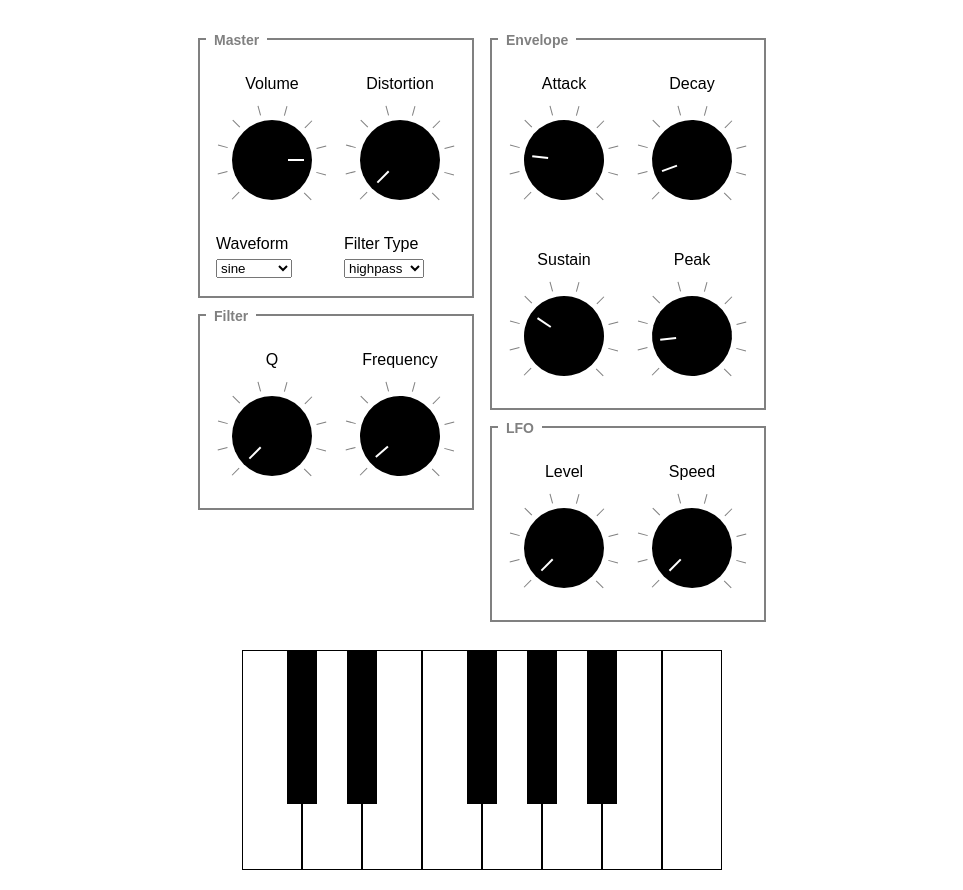
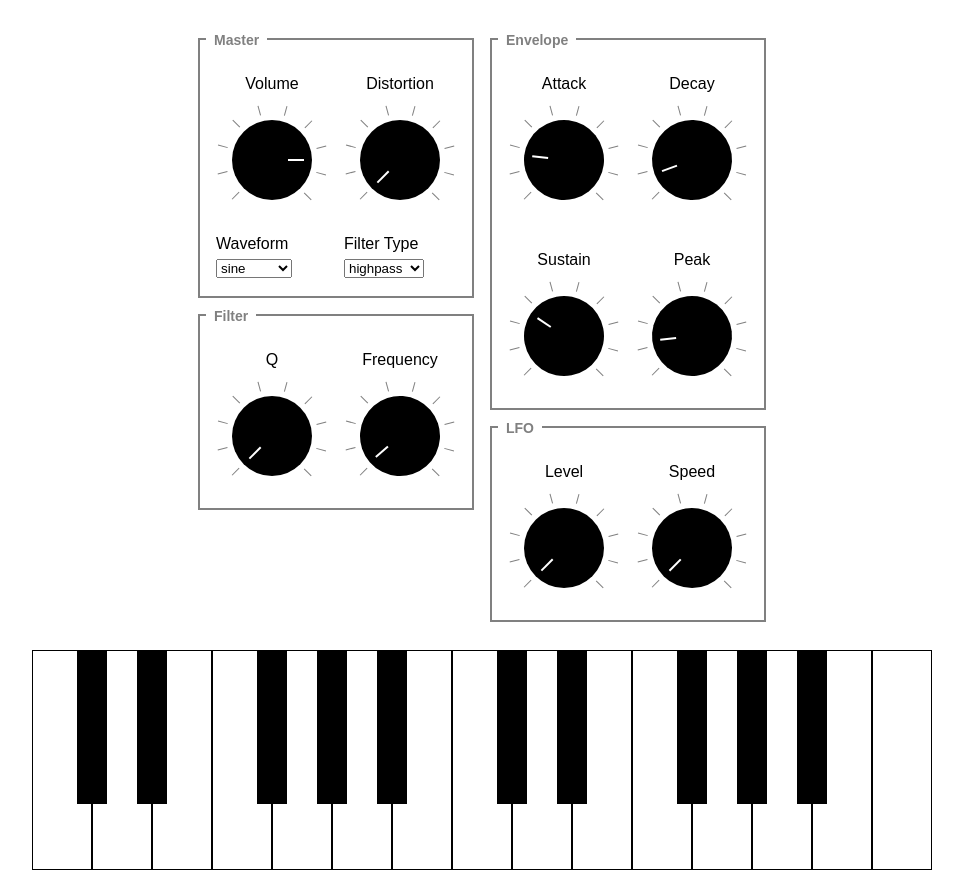
Before and after one commit to nap4sov/browser-synth, a React (Vite) app: page / in a window 1280 px wide. Both pictures are taken after a click on the button "Allow audio". Shown: the whole page, without its empty margins (158-1121 px from the left). Built offline with nearby package versions, Linux system fonts and the light colour scheme.

Commit message:
add custom notes, fix keyboard event handling

```diff
--- a/src/App.tsx
+++ b/src/App.tsx
@@ -1,8 +1,9 @@
 import { useEffect, useState } from 'react';
+import { createSynthesizer } from 'audio';
 import Synthesizer from 'audio/synthesizer';
-import { createSynthesizer } from 'audio';
 import Keyboard from 'components/Keyboard';
 import Controls from 'components/Controls';
+import notes from 'assets/notes';
 
 const App = () => {
   const [audioAllowed, setAudioAllowed] = useState(false);
@@ -11,7 +12,7 @@ const App = () => {
   useEffect(() => {
     if (!audioAllowed) return;
 
-    const syntesizer = createSynthesizer();
+    const syntesizer = createSynthesizer(notes);
     setSynth(syntesizer);
   }, [audioAllowed]);
 
--- /dev/null
+++ b/src/assets/notes.ts
@@ -0,0 +1,102 @@
+export default [
+  {
+    note: 'C3',
+    freq: 261.63 / 2,
+  },
+  {
+    note: 'C#3',
+    freq: 277.18 / 2,
+  },
+  {
+    note: 'D3',
+    freq: 293.66 / 2,
+  },
+  {
+    note: 'D#3',
+    freq: 311.13 / 2,
+  },
+  {
+    note: 'E3',
+    freq: 329.63 / 2,
+  },
+  {
+    note: 'F3',
+    freq: 349.23 / 2,
+  },
+  {
+    note: 'F#3',
+    freq: 369.99 / 2,
+  },
+  {
+    note: 'G3',
+    freq: 392.0 / 2,
+  },
+  {
+    note: 'G#3',
+    freq: 415.3 / 2,
+  },
+  {
+    note: 'A3',
+    freq: 440.0 / 2,
+  },
+  {
+    note: 'A#3',
+    freq: 466.16 / 2,
+  },
+  {
+    note: 'B3',
+    freq: 493.88 / 2,
+  },
+  {
+    note: 'C4',
+    freq: 261.63,
+  },
+  {
+    note: 'C#4',
+    freq: 277.18,
+  },
+  {
+    note: 'D4',
+    freq: 293.66,
+  },
+  {
+    note: 'D#4',
+    freq: 311.13,
+  },
+  {
+    note: 'E4',
+    freq: 329.63,
+  },
+  {
+    note: 'F4',
+    freq: 349.23,
+  },
+  {
+    note: 'F#4',
+    freq: 369.99,
+  },
+  {
+    note: 'G4',
+    freq: 392.0,
+  },
+  {
+    note: 'G#4',
+    freq: 415.3,
+  },
+  {
+    note: 'A4',
+    freq: 440.0,
+  },
+  {
+    note: 'A#4',
+    freq: 466.16,
+  },
+  {
+    note: 'B4',
+    freq: 493.88,
+  },
+  {
+    note: 'C5',
+    freq: 523.25,
+  },
+];
--- a/src/audio/index.ts
+++ b/src/audio/index.ts
@@ -1,6 +1,8 @@
 import Synthesizer from './synthesizer';
 
-export const createSynthesizer = () => {
+export const createSynthesizer = (
+  customNotes?: { freq: number; note: string }[],
+) => {
   const audioContext = new AudioContext();
-  return new Synthesizer(audioContext);
+  return new Synthesizer(audioContext, customNotes || []);
 };
--- a/src/audio/synthesizer.ts
+++ b/src/audio/synthesizer.ts
@@ -9,10 +9,15 @@ export default class Synthesizer {
 
   private keys: SynthesizerKeyboard;
 
-  constructor(audioContext: AudioContext) {
+  constructor(
+    audioContext: AudioContext,
+    customNotes: { freq: number; note: string }[],
+  ) {
+    const notesArray = customNotes.length ? customNotes : notes;
+
     this.mixer = new Mixer(
       audioContext,
-      notes.map(({ freq }) => freq),
+      notesArray.map(({ freq }) => freq),
     );
 
     this.mixer.getMixerOut().connect(audioContext.destination);
@@ -20,7 +25,7 @@ export default class Synthesizer {
 
     this.controlPanel = new ControlPanel(this.mixer);
 
-    this.keys = notes.reduce((acc, { note, freq }) => {
+    this.keys = notesArray.reduce((acc, { note, freq }) => {
       const oscillator = oscillators[freq];
       return {
         ...acc,
@@ -32,8 +37,11 @@ export default class Synthesizer {
           stop: () => {
             oscillator.stop();
           },
-          changeFrequency: () => {
-            oscillator.setFrequency(freq);
+          changeFrequency: (value?: number) => {
+            oscillator.setFrequency(value || freq);
+          },
+          getFrequency: () => {
+            return freq;
           },
         },
       };
--- a/src/audio/types.ts
+++ b/src/audio/types.ts
@@ -1,7 +1,8 @@
 export interface IKeyboardKey {
   play: () => void;
   stop: () => void;
-  changeFrequency: () => void;
+  changeFrequency: (value?: number) => void;
+  getFrequency: () => number;
 }
 
 export type SynthesizerKeyboard = Record<string, IKeyboardKey>;
--- /dev/null
+++ b/src/components/Keyboard/helpers.ts
@@ -0,0 +1,47 @@
+import { SynthesizerKeyboard } from 'audio/types';
+
+export const KEY_WIDTH = 60;
+
+export const getKeyboardByOctaves = (keyboard: SynthesizerKeyboard) => {
+  const allKeys = Object.keys(keyboard);
+  const allOctaves = [];
+  let currentOctave = [];
+  let keyNum = 0;
+
+  for (let k = 0; k < allKeys.length; k += 1) {
+    keyNum += 1;
+
+    const note = allKeys[k];
+    currentOctave.push({ [note]: keyboard[note] });
+    if (keyNum === 12) {
+      keyNum = 0;
+      allOctaves.push(currentOctave);
+      currentOctave = [];
+    }
+    if (k === allKeys.length - 1) {
+      allOctaves.push(currentOctave);
+    }
+  }
+
+  return allOctaves;
+};
+
+export const getKeyProps = (
+  note: string,
+  keyIndex: number,
+  octaveIndex: number,
+) => {
+  const isBlack = note.includes('#');
+  const octaveWidth = octaveIndex * KEY_WIDTH * 7;
+  const leftOffset =
+    (KEY_WIDTH / 2) * keyIndex +
+    KEY_WIDTH / 4 +
+    (keyIndex >= 6 ? KEY_WIDTH / 2 : 0) +
+    octaveWidth;
+
+  return {
+    isBlack,
+    leftOffset,
+    width: isBlack ? KEY_WIDTH / 2 : KEY_WIDTH,
+  };
+};
--- a/src/components/Keyboard/index.tsx
+++ b/src/components/Keyboard/index.tsx
@@ -1,87 +1,81 @@
-import { useState, useEffect } from 'react';
+import { PointerEventHandler } from 'react';
 import './styles.css';
 import { SynthesizerKeyboard } from 'audio/types';
+import { getKeyboardByOctaves, getKeyProps } from './helpers';
 
-const KEY_WIDTH = 60;
+const currentNotes = new Map<number, string>();
 
 const Keyboard = ({ keyboard }: { keyboard: SynthesizerKeyboard }) => {
-  const [currentNote, setCurrentNote] = useState('');
-  const [pointerPressed, setPointerPressed] = useState(false);
-
-  const handleNoteChange = (x: number, y: number, isStart: boolean) => {
-    const element = document.elementFromPoint(x, y);
+  const handleNotesChange: PointerEventHandler<HTMLDivElement> = ({
+    clientX,
+    clientY,
+    pointerId,
+    nativeEvent,
+  }) => {
+    // pointer event combined with pointer id allows multitouch handling on any device
+    const element = document.elementFromPoint(clientX, clientY);
     const note = element?.getAttribute('data-note');
 
-    if (!note || note === currentNote) return;
+    if (!note) return;
 
-    setCurrentNote(note);
-    if (isStart) {
+    // start new oscillator only on initial touch/click
+    if (nativeEvent.type === 'pointerdown') {
+      currentNotes.set(pointerId, note);
       keyboard[note].play();
     } else {
-      keyboard[note].changeFrequency();
+      // on pointer move change ringing ocsillator frequency
+      const currentFrequency = keyboard[note].getFrequency();
+      const heldNote = currentNotes.get(pointerId);
+      keyboard[heldNote || note].changeFrequency(currentFrequency);
     }
   };
 
-  const handleNoteStop = () => {
-    if (!currentNote) return;
+  const handleNoteStop = (pointerId: number) => {
+    const note = currentNotes.get(pointerId);
+    if (!note) return;
 
-    keyboard[currentNote].stop();
-    setCurrentNote('');
+    keyboard[note].stop();
+    currentNotes.delete(pointerId);
   };
-
-  useEffect(() => {
-    const handlePointerPressed = () => {
-      setPointerPressed(true);
-    };
-    const handlePointerReleased = () => {
-      setPointerPressed(false);
-    };
-    window.addEventListener('pointerdown', handlePointerPressed);
-    window.addEventListener('pointerup', handlePointerReleased);
-
-    return () => {
-      window.removeEventListener('pointerdown', handlePointerPressed);
-      window.removeEventListener('pointerup', handlePointerReleased);
-    };
-  }, []);
 
   return (
     <div className="keyboard-wrapper">
       <div
         className="keyboard"
-        onPointerDown={(e) => {
-          handleNoteChange(e.clientX, e.clientY, true);
-        }}
+        onPointerDown={handleNotesChange}
         onPointerEnter={(e) => {
-          if (!pointerPressed) return;
-          handleNoteChange(e.clientX, e.clientY, false);
+          if (!currentNotes.has(e.pointerId)) return;
+          handleNotesChange(e);
         }}
         onPointerMove={(e) => {
-          if (!pointerPressed) return;
-          handleNoteChange(e.clientX, e.clientY, false);
+          if (!currentNotes.has(e.pointerId)) return;
+          handleNotesChange(e);
         }}
-        onPointerUp={handleNoteStop}
-        onPointerLeave={handleNoteStop}
-        onPointerCancel={handleNoteStop}
+        onPointerUp={(e) => handleNoteStop(e.pointerId)}
+        onPointerLeave={(e) => handleNoteStop(e.pointerId)}
+        onPointerCancel={(e) => handleNoteStop(e.pointerId)}
       >
-        {Object.keys(keyboard).map((note, idx) => {
-          const isBlack =
-            idx === 1 || idx === 3 || idx === 6 || idx === 8 || idx === 10;
+        {getKeyboardByOctaves(keyboard).map((octave, octaveIdx) =>
+          octave.map((key, idx) => {
+            const note = Object.keys(key)[0];
+            const { isBlack, leftOffset, width } = getKeyProps(
+              note,
+              idx,
+              octaveIdx,
+            );
             return (
               <div
                 key={note}
                 data-note={note}
                 className={isBlack ? 'note black' : 'note white'}
                 style={{
-                left:
-                  (KEY_WIDTH / 2) * idx +
-                  KEY_WIDTH / 4 +
-                  (idx >= 6 ? KEY_WIDTH / 2 : 0),
-                width: isBlack ? KEY_WIDTH / 2 : KEY_WIDTH,
+                  left: leftOffset,
+                  width,
                 }}
               />
             );
-        })}
+          }),
+        )}
       </div>
     </div>
   );
```
Lines whose indentation alone changed are shown as unchanged.
